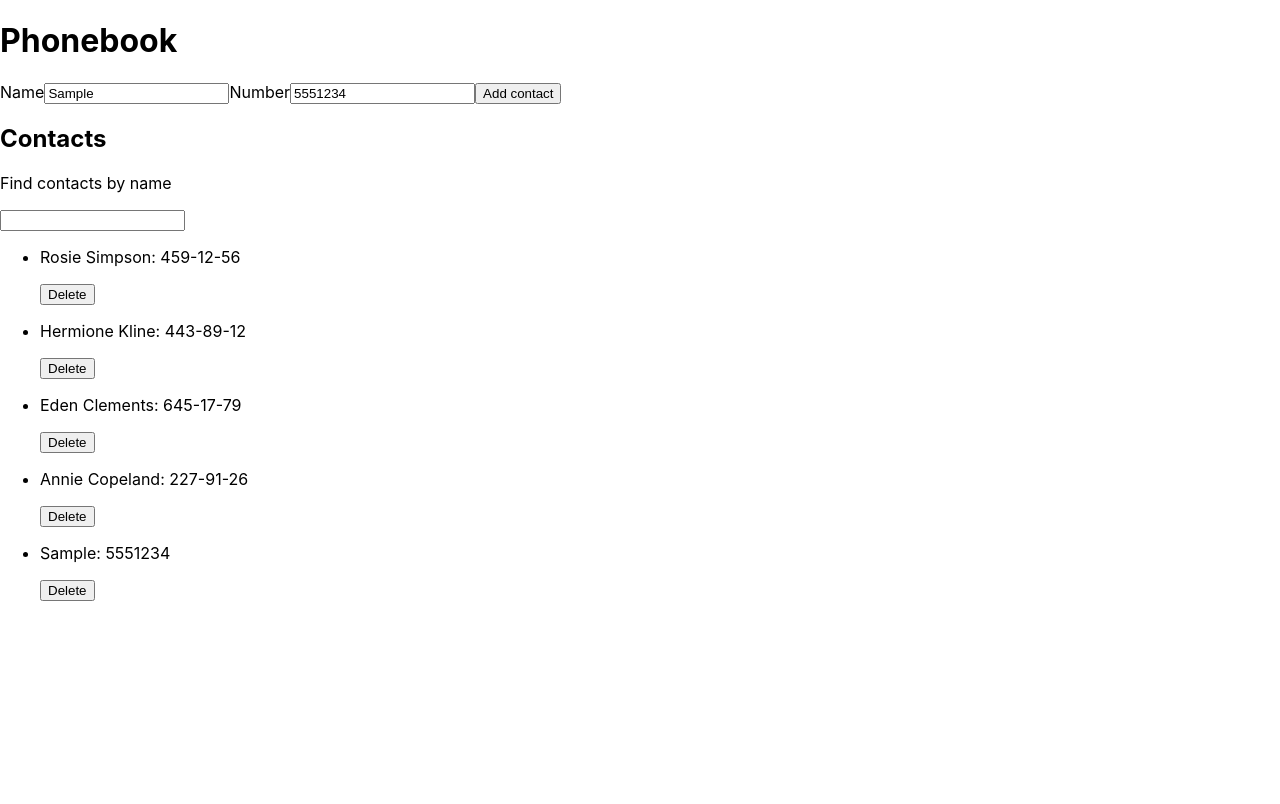
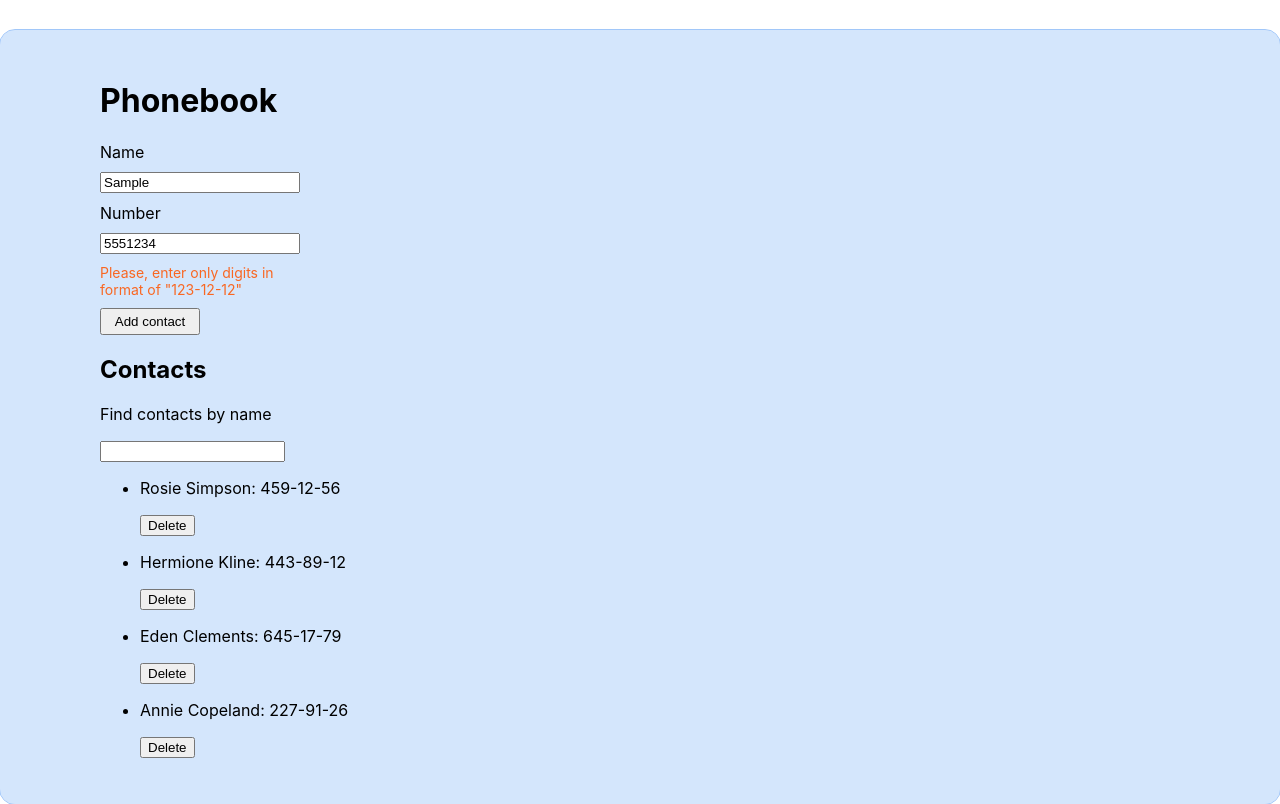
Before and after one commit to dyatskovskiy/goit-react-hw-02-phonebook, a React (Create React App) app: page / in a window 1280 px wide. Both pictures are taken after typing "Sample", "5551234" into the empty fields and a click on the button "Add contact". Built offline with nearby package versions, Linux system fonts and the light colour scheme.

Commit message:
finish validation & styles

```diff
--- a/package.json
+++ b/package.json
@@ -12,7 +12,9 @@
     "react": "^18.1.0",
     "react-dom": "^18.1.0",
     "react-scripts": "5.0.1",
-    "web-vitals": "^2.1.3"
+    "styled-components": "^6.1.0",
+    "web-vitals": "^2.1.3",
+    "yup": "^1.3.2"
   },
   "scripts": {
     "start": "react-scripts start",
--- a/src/components/App.jsx
+++ b/src/components/App.jsx
@@ -1,5 +1,5 @@
 import { Component } from 'react';
-
+import { AppLayout } from './App.styled';
 import { ContactForm } from './ContactForm/ContactForm';
 import { ContactList } from './ContactList/ContactList';
 import { Contact } from 'components/Contact/Contact';
@@ -53,7 +53,7 @@ export class App extends Component {
     });
 
     return (
-      <div>
+      <AppLayout>
         <h1>Phonebook</h1>
         <ContactForm onAddContact={this.addContact} />
 
@@ -70,7 +70,7 @@ export class App extends Component {
             ))}
           </ContactList>
         )}
-      </div>
+      </AppLayout>
     );
   }
 }
--- /dev/null
+++ b/src/components/App.styled.js
@@ -0,0 +1,11 @@
+import styled from 'styled-components';
+
+export const AppLayout = styled.div`
+  max-width: 1400px;
+  min-height: 600px;
+  margin: 0 auto;
+  padding: 30px 0 30px 100px;
+  outline: 1px solid #a1c7f9;
+  background-color: #d4e6fc;
+  border-radius: 15px;
+`;
--- a/src/components/ContactForm/ContactForm.jsx
+++ b/src/components/ContactForm/ContactForm.jsx
@@ -1,5 +1,31 @@
-import { Formik, Field, Form } from 'formik';
+import { Formik } from 'formik';
+import { Form, Field, Button, ErrorMessage } from './ContactForm.styled';
 import { nanoid } from 'nanoid';
+import * as Yup from 'yup';
+
+// const contactsFormSchema = Yup.object().shape({
+//   name: Yup.string()
+//     .min(3, 'Too Short!')
+//     .max(50, 'Too Long!')
+//     .required('Required field'),
+//   number: Yup.string()
+//     .min(2, 'Too Short!')
+//     .max(50, 'Too Long!')
+//     .required('Required field'),
+// });
+
+const contactsFormSchema = Yup.object().shape({
+  name: Yup.string()
+    .min(3, 'Too Short!')
+    .max(50, 'Too Long!')
+    .required('Required field'),
+  number: Yup.string()
+    .matches(
+      /^[0-9]{3}-[0-9]{2}-[0-9]{2}$/,
+      'Please, enter only digits in format of "123-12-12"'
+    )
+    .required('Required field'),
+});
 
 export const ContactForm = ({ onAddContact }) => {
   return (
@@ -8,6 +34,7 @@ export const ContactForm = ({ onAddContact }) => {
         name: '',
         number: '',
       }}
+      validationSchema={contactsFormSchema}
       onSubmit={values => {
         onAddContact({
           name: values.name,
@@ -18,39 +45,15 @@ export const ContactForm = ({ onAddContact }) => {
     >
       <Form>
         <label htmlFor="name">Name</label>
-        <Field id="name" name="name" required />
+        <Field id="name" name="name" />
+        <ErrorMessage name="name" component={'span'}></ErrorMessage>
 
         <label htmlFor="number">Number</label>
-        <Field id="number" name="number" type="tel" required />
+        <Field id="number" name="number" type="tel" />
+        <ErrorMessage name="number" component={'span'}></ErrorMessage>
 
-        <button type="submit">Add contact</button>
+        <Button type="submit">Add contact</Button>
       </Form>
     </Formik>
   );
 };
-// import { nanoid } from 'nanoid';
-
-// export const ContactForm = ({ name, onUpdateName, onAddContact }) => {
-//   return (
-//     <form
-//       onSubmit={evt => {
-//         evt.preventDefault();
-//         onAddContact({
-//           name: evt.target.name.value,
-//           id: nanoid(),
-//         });
-//       }}
-//     >
-// <label htmlFor="name">
-//   Name
-//   <input
-//     type="text"
-//     id="name"
-//     value={name}
-//     onChange={evt => onUpdateName(evt.target.value)}
-//   />
-// </label>
-//       <button type="submit">Add contact</button>
-//     </form>
-//   );
-// };
--- /dev/null
+++ b/src/components/ContactForm/ContactForm.styled.js
@@ -0,0 +1,30 @@
+import styled from 'styled-components';
+import {
+  Form as FormikForm,
+  Field as FormikField,
+  ErrorMessage as Error,
+} from 'formik';
+
+export const Form = styled(FormikForm)`
+  max-width: 200px;
+  gap: 10px;
+  display: flex;
+  flex-direction: column;
+`;
+
+export const Field = styled(FormikField)`
+  &:focus-visible {
+    box-shadow: 0 0 0 3px lightskyblue;
+  }
+`;
+
+export const ErrorMessage = styled(Error)`
+  color: #f96722;
+  font-size: 14px;
+`;
+
+export const Button = styled.button`
+  width: 100px;
+  padding: 4px 5px;
+  cursor: pointer;
+`;
--- a/src/index.css
+++ b/src/index.css
@@ -2,6 +2,7 @@
 
 body {
   margin: 0;
+  padding-top: 30px;
   font-family: -apple-system, BlinkMacSystemFont, 'Segoe UI', 'Roboto', 'Oxygen',
     'Ubuntu', 'Cantarell', 'Fira Sans', 'Droid Sans', 'Helvetica Neue',
     sans-serif;
```
Also changed, not shown: 1 other file (tests, documents, lock files or other folders).
